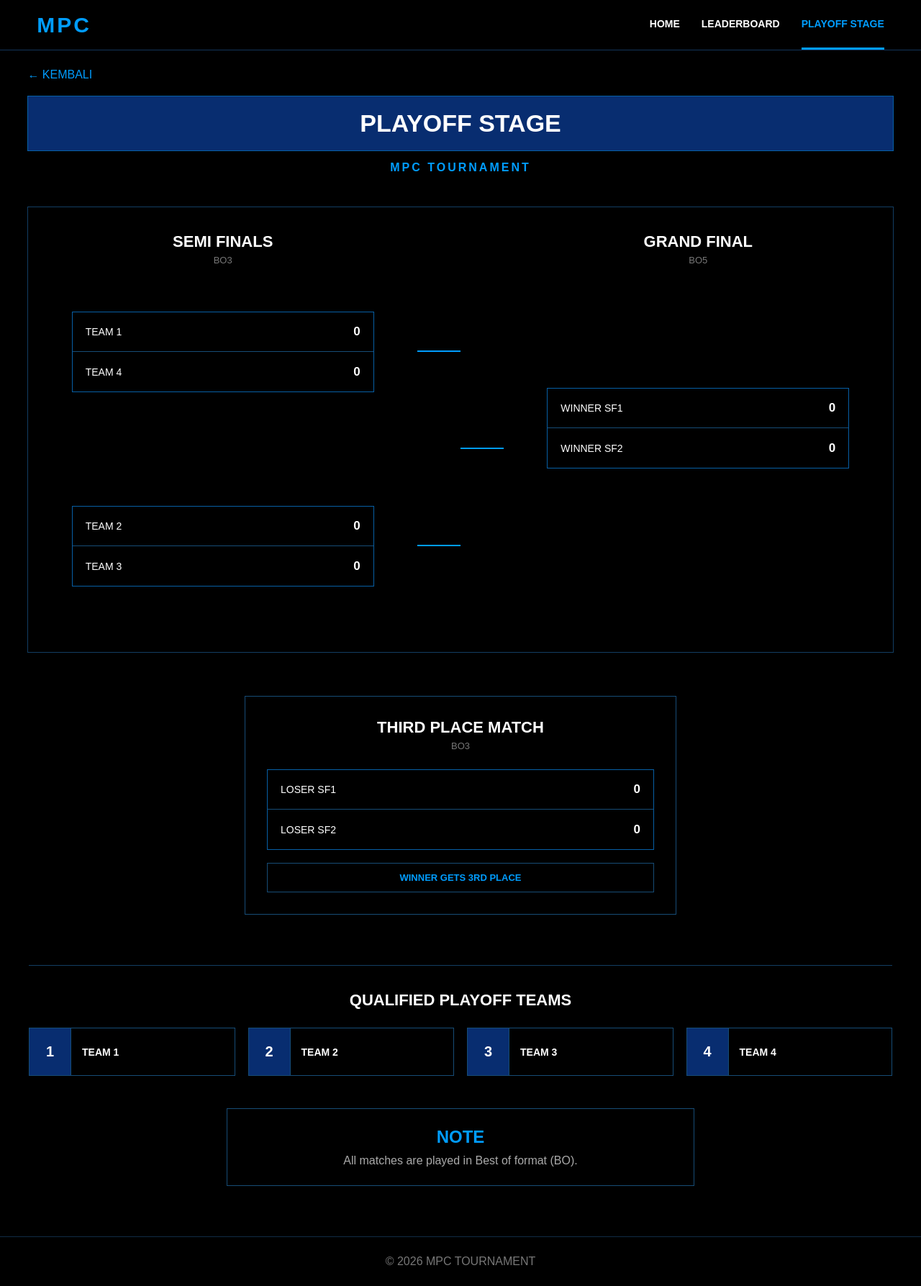
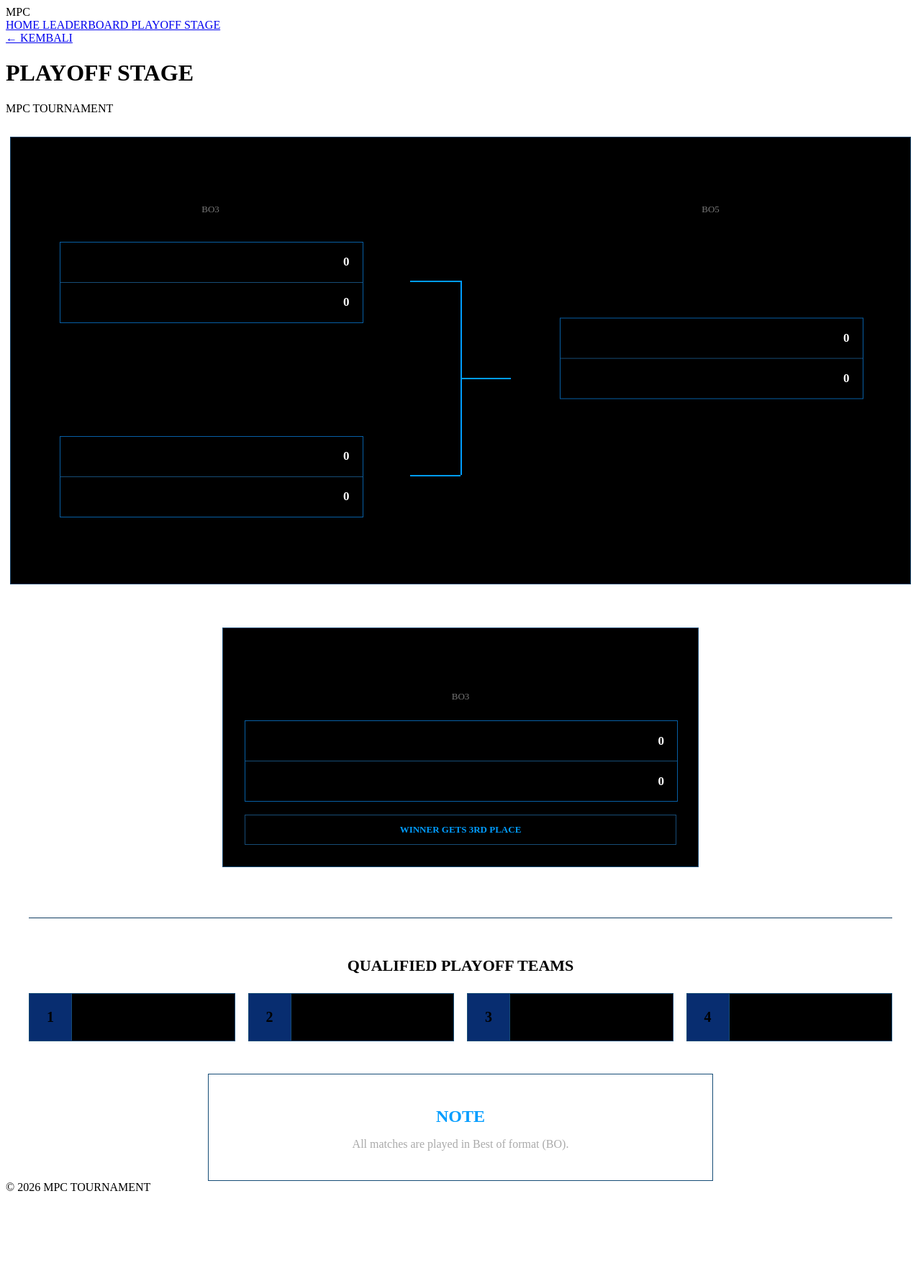
Before and after one commit to naqiuddin2303/MPC, a Flask app: page /playoff in a window 1280 px wide. Shown: the whole page at 72% size. After the commit the page ends 1655 px from the top, so only its background shows below. Run offline with Flask 3, Linux system fonts and the light colour scheme.

Commit message:
Update style.css

```diff
--- a/static/style.css
+++ b/static/style.css
@@ -1,309 +1,32 @@
 /* ==========================================
-   RESET
+   PLAYOFF BRACKET
 ========================================== */
-
-* {
-    margin: 0;
-    padding: 0;
-    box-sizing: border-box;
-}
-
-html {
-    scroll-behavior: smooth;
-}
-
-body {
-    background: #000;
-    color: #fff;
-    font-family: Arial, Helvetica, sans-serif;
-    min-height: 100vh;
-}
-
-
-/* ==========================================
-   NAVIGATION
-========================================== */
-
-nav {
-    min-height: 70px;
-    display: flex;
-    align-items: center;
-    justify-content: space-between;
-    padding: 0 4%;
-    background: #000;
-    border-bottom: 1px solid #12345a;
-}
-
-.logo-text,
-.logo {
-    color: #009dff;
-    font-size: 30px;
-    font-weight: 900;
-    letter-spacing: 3px;
-}
-
-.nav-links,
-.menu {
-    display: flex;
-    gap: 30px;
-}
-
-.nav-links a,
-.menu a {
-    color: #fff;
-    text-decoration: none;
-    font-size: 14px;
-    font-weight: bold;
-    padding: 25px 0;
-    transition: 0.2s;
-}
-
-.nav-links a:hover,
-.menu a:hover {
-    color: #009dff;
-}
-
-.nav-links a.active {
-    color: #009dff;
-    border-bottom: 3px solid #009dff;
-}
-
-
-/* ==========================================
-   HOME
-========================================== */
-
-.home {
-    min-height: calc(100vh - 70px);
-    display: flex;
-    justify-content: center;
-    align-items: center;
-    text-align: center;
-
-    background:
-        radial-gradient(
-            circle,
-            #061a30 0%,
-            #02080f 45%,
-            #000 80%
-        );
-}
-
-.home-content {
-    padding: 40px;
-}
-
-.small-title {
-    color: #009dff;
-    font-size: 15px;
-    font-weight: bold;
-    letter-spacing: 5px;
-    margin-bottom: 15px;
-}
-
-.home h1 {
-    font-size: 100px;
-    letter-spacing: 10px;
-    margin-bottom: 15px;
-}
-
-.home h2 {
-    color: #009dff;
-    font-size: 22px;
-    letter-spacing: 3px;
-    margin-bottom: 20px;
-}
-
-.home p,
-.welcome {
-    color: #aaa;
-    margin-bottom: 30px;
-}
-
-.home-buttons {
-    display: flex;
-    justify-content: center;
-    gap: 15px;
-    flex-wrap: wrap;
-}
-
-.button {
-    display: inline-block;
-    padding: 14px 28px;
-    color: #fff;
-    border: 1px solid #009dff;
-    text-decoration: none;
-    font-weight: bold;
-    transition: 0.2s;
-}
-
-.button:hover {
-    background: #082d70;
-    color: #00aaff;
-}
-
-
-/* ==========================================
-   GENERAL PAGE
-========================================== */
-
-.page-container {
-    width: 94%;
-    max-width: 1500px;
-    margin: auto;
-    padding: 25px 0 70px;
-}
-
-.back {
-    display: inline-block;
-    color: #009dff;
-    text-decoration: none;
-    margin-bottom: 20px;
-}
-
-.back:hover {
-    text-decoration: underline;
-}
-
-.playoff-header,
-.page-header {
-    text-align: center;
-    margin-bottom: 45px;
-}
-
-.playoff-header h1,
-.page-header h1 {
-    background: #082d70;
-    border: 1px solid #075fa5;
-    padding: 18px;
-    font-size: 34px;
-}
-
-.playoff-header p,
-.page-header p {
-    color: #009dff;
-    margin-top: 14px;
-    font-weight: bold;
-    letter-spacing: 3px;
-}
-
-
-/* ==========================================
-   LEADERBOARD
-========================================== */
-
-.leaderboard {
-    width: 94%;
-    max-width: 1500px;
-    margin: auto;
-    padding: 25px 0 70px;
-}
-
-.leaderboard h1 {
-    background: #082d70;
-    border: 1px solid #075fa5;
-    text-align: center;
-    padding: 18px;
-    font-size: 34px;
-}
-
-.subtitle {
-    color: #009dff;
-    font-weight: bold;
-    letter-spacing: 3px;
-    margin: 20px 0;
-}
-
-.leaderboard section {
-    margin-top: 35px;
-}
-
-.leaderboard section h2 {
-    text-align: center;
-    background: #082d70;
-    border: 1px solid #075fa5;
-    padding: 16px;
-    margin-bottom: 20px;
-}
-
-
-/* ==========================================
-   TABLE
-========================================== */
-
-.table-section {
-    margin-bottom: 50px;
-}
-
-.table-section h2 {
-    text-align: center;
-    background: #082d70;
-    border: 1px solid #075fa5;
-    padding: 16px;
-    margin-bottom: 20px;
-}
-
-.table-container {
-    width: 100%;
-    overflow-x: auto;
-}
-
-table {
-    width: 100%;
-    border-collapse: collapse;
-}
-
-th {
-    background: #082d70;
-    border: 1px solid #164c76;
-    padding: 15px;
-}
-
-td {
-    border: 1px solid #15334e;
-    padding: 13px;
-    text-align: center;
-}
-
-td.left {
-    text-align: left;
-}
-
-tbody tr:hover {
-    background: #031426;
-}
-
-
-/* ==================================================
-   PLAYOFF BRACKET
-================================================== */
 
 .playoff-bracket {
     width: 100%;
     max-width: 1250px;
-
     height: 620px;
 
-    margin: 30px auto 0;
+    margin: 30px auto;
 
     display: grid;
 
     grid-template-columns:
         minmax(0, 1fr)
-        120px
+        140px
         minmax(0, 1fr);
 
     position: relative;
 
+    background: #000;
+
     border: 1px solid #123e63;
-
-    background: #000;
 }
 
 
-/* ==================================================
+/* ==========================================
    SEMI FINALS
-================================================== */
+========================================== */
 
 .semi-finals {
     position: relative;
@@ -333,41 +56,45 @@ tbody tr:hover {
 }
 
 
-/* ==================================================
-   SEMI FINAL BOX
-================================================== */
+/* ==========================================
+   SEMI FINAL 1
+========================================== */
 
-.semi-match {
+.semi-one {
     position: absolute;
+
+    top: 145px;
 
     left: 50%;
 
     width: 82%;
-
     max-width: 420px;
 
     transform: translateX(-50%);
 }
 
 
-/*
-   JANGAN GUNA nth-of-type.
-   Guna class berdasarkan susunan sebenar.
-*/
+/* ==========================================
+   SEMI FINAL 2
+========================================== */
 
+.semi-two {
+    position: absolute;
 
-.semi-match:first-of-type {
-    top: 145px;
-}
+    top: 415px;
 
-.semi-match:last-of-type {
-    top: 415px;
+    left: 50%;
+
+    width: 82%;
+    max-width: 420px;
+
+    transform: translateX(-50%);
 }
 
 
-/* ==================================================
+/* ==========================================
    MATCH
-================================================== */
+========================================== */
 
 .match {
     width: 100%;
@@ -404,32 +131,29 @@ tbody tr:hover {
 }
 
 
-/* ==================================================
+/* ==========================================
    CONNECTOR
-================================================== */
+========================================== */
 
 .bracket-lines {
     position: relative;
 
-    width: 120px;
+    width: 140px;
 
     height: 620px;
 }
 
 
-/*
-   Semi Final 1
-   keluar dari tengah kotak
-*/
+/* SEMI 1 → VERTICAL */
 
 .line-top {
     position: absolute;
 
+    top: 199px;
+
     left: 0;
 
-    top: 199px;
-
-    width: 60px;
+    width: 70px;
 
     height: 2px;
 
@@ -437,19 +161,16 @@ tbody tr:hover {
 }
 
 
-/*
-   Semi Final 2
-   keluar dari tengah kotak
-*/
+/* SEMI 2 → VERTICAL */
 
 .line-bottom {
     position: absolute;
 
+    top: 469px;
+
     left: 0;
 
-    top: 469px;
-
-    width: 60px;
+    width: 70px;
 
     height: 2px;
 
@@ -457,16 +178,14 @@ tbody tr:hover {
 }
 
 
-/*
-   Vertical connector
-*/
+/* VERTICAL */
 
-.line-middle {
+.line-vertical {
     position: absolute;
 
-    left: 60px;
+    top: 199px;
 
-    top: 199px;
+    left: 70px;
 
     width: 2px;
 
@@ -476,19 +195,16 @@ tbody tr:hover {
 }
 
 
-/*
-   Dari tengah vertical
-   menuju Grand Final
-*/
+/* VERTICAL → GRAND FINAL */
 
 .line-final {
     position: absolute;
 
-    left: 60px;
-
     top: 334px;
 
-    width: 60px;
+    left: 70px;
+
+    width: 70px;
 
     height: 2px;
 
@@ -511,103 +227,23 @@ tbody tr:hover {
 .grand-match {
     position: absolute;
 
+    top: 307px;
+
     left: 50%;
 
-    top: 307px;
-
     width: 82%;
-
     max-width: 420px;
 
     transform: translate(-50%, -50%);
 }
 
 
-/* ==================================================
-   QUALIFIED PLAYOFF
-================================================== */
-
-.qualified-section {
-    width: 100%;
-
-    max-width: 1200px;
-
-    margin: 70px auto 0;
-
-    padding-top: 35px;
-
-    border-top: 1px solid #123e63;
-}
-
-.qualified-section h2 {
-    text-align: center;
-
-    font-size: 22px;
-
-    margin-bottom: 25px;
-}
-
-.qualified-grid {
-    width: 100%;
-
-    display: grid;
-
-    grid-template-columns:
-        repeat(4, minmax(0, 1fr));
-
-    gap: 18px;
-}
-
-.qualified-card {
-    min-height: 65px;
-
-    display: flex;
-
-    align-items: center;
-
-    background: #000;
-
-    border: 1px solid #164c76;
-}
-
-.rank {
-    width: 58px;
-
-    height: 65px;
-
-    flex-shrink: 0;
-
-    display: flex;
-
-    align-items: center;
-
-    justify-content: center;
-
-    background: #082d70;
-
-    border-right: 1px solid #164c76;
-
-    font-size: 20px;
-
-    font-weight: bold;
-}
-
-.team-name {
-    padding-left: 15px;
-
-    font-size: 14px;
-
-    font-weight: bold;
-}
-
-
-/* ==================================================
+/* ==========================================
    THIRD PLACE
-================================================== */
+========================================== */
 
 .third-place-section {
     width: 100%;
-
     max-width: 600px;
 
     margin: 60px auto 0;
@@ -648,13 +284,86 @@ tbody tr:hover {
 }
 
 
-/* ==================================================
+/* ==========================================
+   QUALIFIED
+========================================== */
+
+.qualified-section {
+    width: 100%;
+    max-width: 1200px;
+
+    margin: 70px auto 0;
+
+    padding-top: 35px;
+
+    border-top: 1px solid #123e63;
+}
+
+.qualified-section h2 {
+    text-align: center;
+
+    font-size: 22px;
+
+    margin-bottom: 25px;
+}
+
+.qualified-grid {
+    display: grid;
+
+    grid-template-columns:
+        repeat(4, minmax(0, 1fr));
+
+    gap: 18px;
+}
+
+.qualified-card {
+    min-height: 65px;
+
+    display: flex;
+
+    align-items: center;
+
+    background: #000;
+
+    border: 1px solid #164c76;
+}
+
+.rank {
+    width: 58px;
+    height: 65px;
+
+    flex-shrink: 0;
+
+    display: flex;
+
+    align-items: center;
+
+    justify-content: center;
+
+    background: #082d70;
+
+    border-right: 1px solid #164c76;
+
+    font-size: 20px;
+
+    font-weight: bold;
+}
+
+.team-name {
+    padding-left: 15px;
+
+    font-size: 14px;
+
+    font-weight: bold;
+}
+
+
+/* ==========================================
    NOTE
-================================================== */
+========================================== */
 
 .note-box {
     width: 100%;
-
     max-width: 650px;
 
     margin: 45px auto 0;
@@ -677,24 +386,9 @@ tbody tr:hover {
 }
 
 
-/* ==================================================
-   FOOTER
-================================================== */
-
-footer {
-    text-align: center;
-
-    padding: 25px;
-
-    color: #777;
-
-    border-top: 1px solid #102c45;
-}
-
-
-/* ==================================================
+/* ==========================================
    TABLET
-================================================== */
+========================================== */
 
 @media (max-width: 1000px) {
 
```
Also changed, not shown: other parts of static/style.css (+10 -52 lines).
